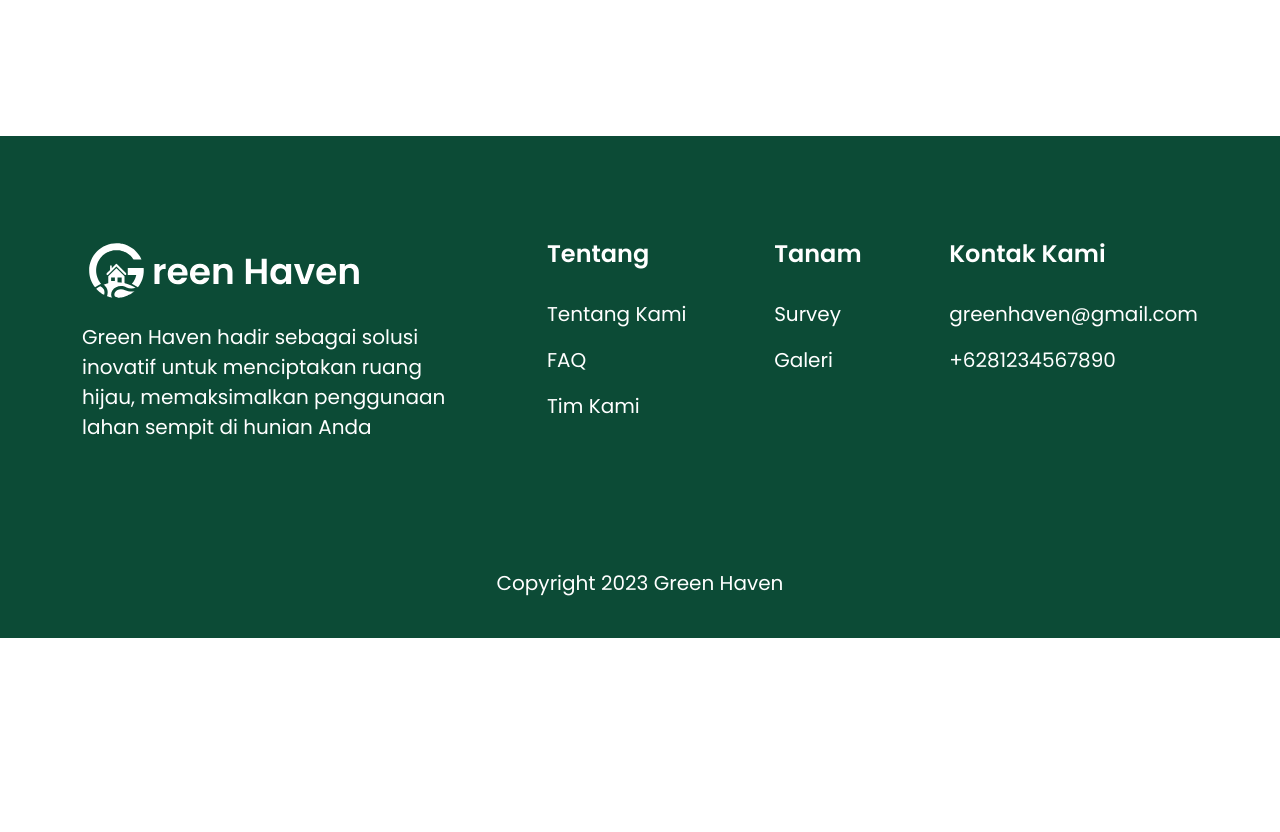
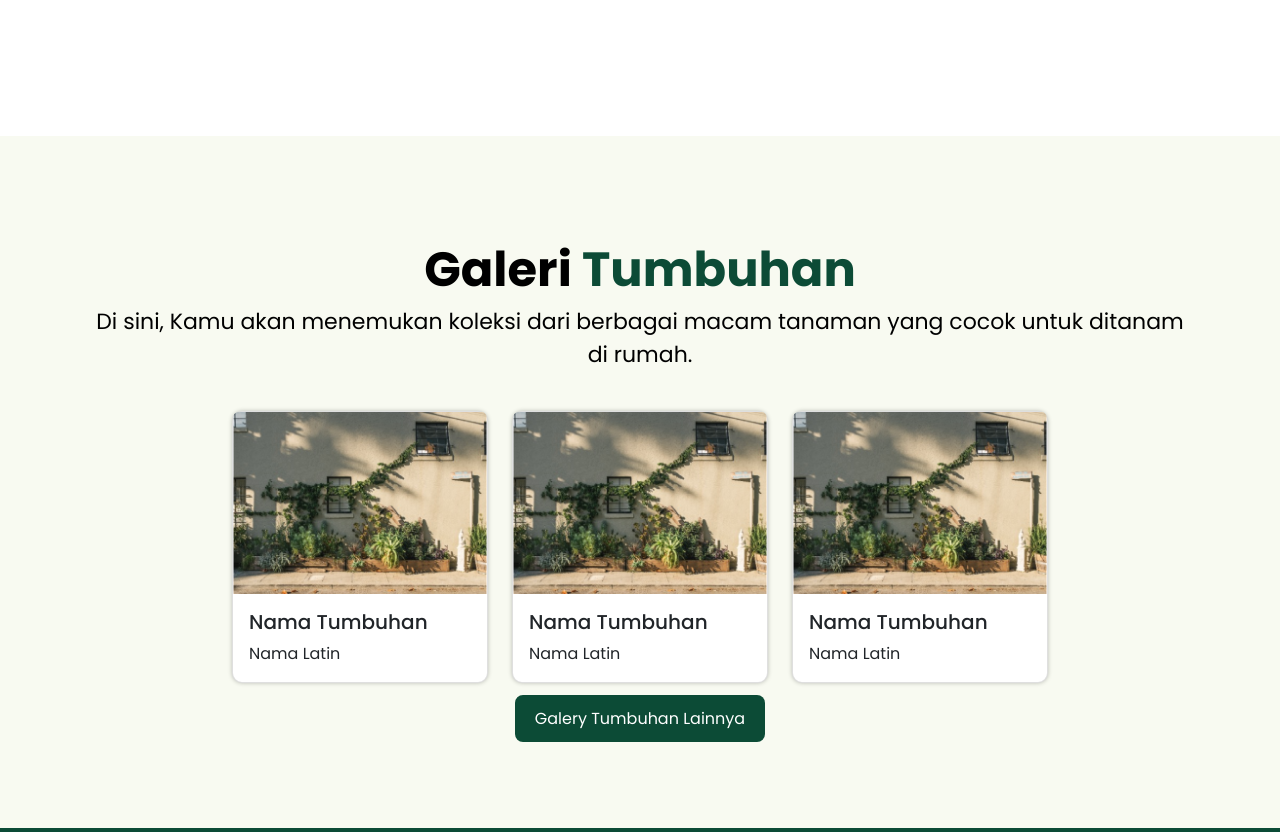
Before and after one commit to AndikaPurnamaPutra/green-haven, a website: page src/html/garden.html in a window 1280 px wide. Shown: the part 740-1572 px from the top of the page. Before the commit the page ends 1378 px from the top, so only its background shows below. Drawn offline with nearby package versions, Linux system fonts and the light colour scheme.

Commit message:
--update: add galery section on garden page

```diff
--- a/src/css/garden.css
+++ b/src/css/garden.css
@@ -52,3 +52,60 @@ section .subtext-image .box {
    border-radius: 95px 95px 10px 10px;
    z-index: -1;
 }
+
+/* gallery */
+.section-gallery {
+   background-color: rgba(233, 238, 207, 0.3);
+   display: flex;
+   width: 100%;
+   padding: 98px 0px;
+   flex-direction: column;
+   align-items: flex-end;
+   margin-bottom: -1px;
+}
+
+.section-gallery .subtext-text-display,
+.section-gallery .subtext-text-desc {
+   color: var(--T1, #000);
+   font-family: Poppins;
+   text-align: center;
+}
+
+.section-gallery span {
+   color: #0C4B36;
+}
+
+.section-gallery .container {
+   max-width: 1120px;
+}
+
+.section-gallery .subtext-text-display {
+   font-size: 48px;
+   font-weight: 700;
+   line-height: normal;
+   margin-bottom: -1px;
+}
+
+.section-gallery .subtext-text-desc {
+   font-size: 22px;
+   font-weight: 400;
+   line-height: normal;
+   margin-bottom: 40px;
+}
+
+.card {
+   border-radius: 10px;
+   box-shadow: 0px 0px 4px 0px rgba(0, 0, 0, 0.25);
+}
+
+.custom-btn {
+   background-color: #0C4B36;
+   color: #fff;
+   padding: 12px 20px;
+   border-radius: 8px;
+}
+
+.custom-btn:hover {
+   background-color: #177755;
+   color: #fff;
+}
--- a/src/html/garden.html
+++ b/src/html/garden.html
@@ -67,6 +67,49 @@
    </section>
    <!-- header end -->
 
+   <!-- gallery -->
+   <section class="section-gallery">
+      <div class="container">
+        <h2 class="subtext-text-display">Galeri <span>Tumbuhan</span></h2>
+        <p class="subtext-text-desc">
+         Di sini, Kamu akan menemukan koleksi dari berbagai macam tanaman yang cocok untuk ditanam di rumah.
+        </p>
+        <div class="row justify-content-around justify-content-md-center align-items-center">
+          <div class="col-12 col-md-3">
+            <div class="card m-0">
+              <img src="/assets/image/img-plant.png" class="card-img-top" alt="plant" />
+              <div class="card-body">
+                <h5 class="card-title">Nama Tumbuhan</h5>
+                <p class="card-text">Nama Latin</p>
+              </div>
+            </div>
+          </div>
+          <div class="col-12 col-md-3">
+            <div class="card m-0">
+              <img src="/assets/image/img-plant.png" class="card-img-top" alt="plant" />
+              <div class="card-body">
+                <h5 class="card-title">Nama Tumbuhan</h5>
+                <p class="card-text">Nama Latin</p>
+              </div>
+            </div>
+          </div>
+          <div class="col-12 col-md-3">
+            <div class="card m-0">
+              <img src="/assets/image/img-plant.png" class="card-img-top" alt="plant" />
+              <div class="card-body">
+                <h5 class="card-title">Nama Tumbuhan</h5>
+                <p class="card-text">Nama Latin</p>
+              </div>
+            </div>
+          </div>
+        </div>
+        <div class="button-box text-center mt-4">
+         <a href="" class="custom-btn">Galery Tumbuhan Lainnya</a>
+        </div>
+      </div>
+    </section>
+   <!-- gellery end -->
+
    <!-- footer -->
    <footer class="footer">
       <div class="container">
```
